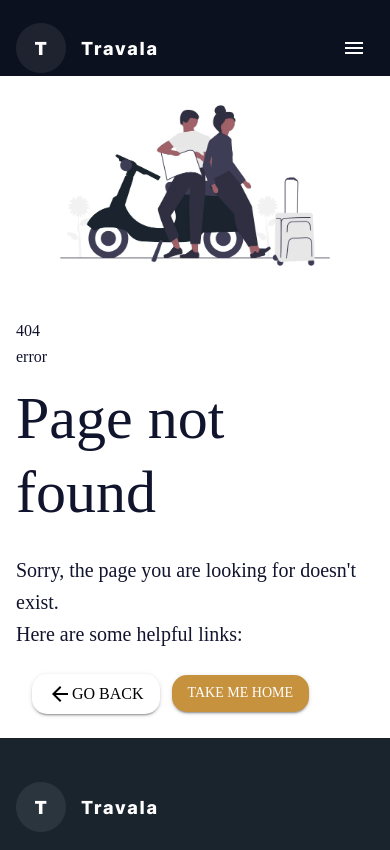
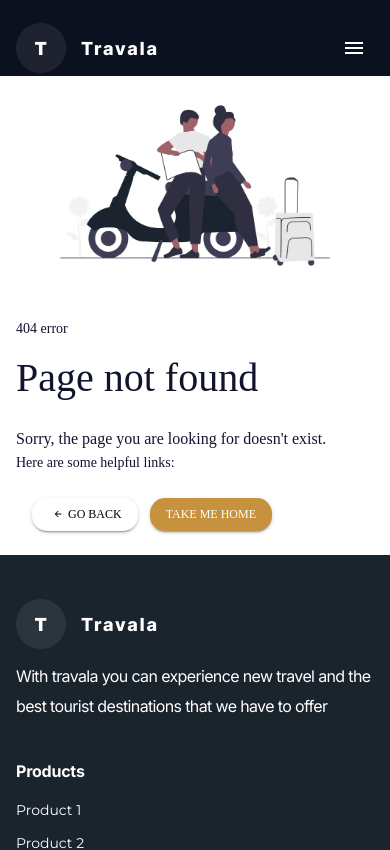
Before and after one commit to Software-Lifecycle-Consultants/slc-open-hms, a Next.js app: page /error-message in a window 390 px wide. Shown: the top 850 px of the page. Built offline with nearby package versions, Linux system fonts and the light colour scheme.

Commit message:
Make error msg page mobile responsive

```diff
--- a/app/error-message/page.tsx
+++ b/app/error-message/page.tsx
@@ -20,13 +20,7 @@ export default function ErrorMassage() {
             display: { xs: "block", sm: "block", md: "flex", lg: "flex" },
           }}
         >
-          <Grid
-            container
-            // direction="row"
-            // justifyContent="center"
-            alignItems="center"
-            spacing={2}
-          >
+          <Grid container alignItems="center" spacing={2}>
             {/* Left side of the banner image */}
             <Grid item xs={12} md={6}>
               <Image
@@ -57,8 +51,8 @@ export default function ErrorMassage() {
                 sx={{
                   textAlign: "Left",
                   fontWeight: "semi bold",
-                  fontSize: "16px",
-                  marginRight: "385px",
+                  fontSize: { xs: "14px", sm: "14px", md: "16px", lg: "16px" },
+
                   color: "#11142D",
                   alignItems: {
                     xs: "center",
@@ -78,7 +72,7 @@ export default function ErrorMassage() {
                   textAlign: "Left",
                   marginTop: "12px",
                   fontWeight: "semi bold",
-                  fontSize: "60px",
+                  fontSize: { xs: "40px", sm: "55px", md: "60px", lg: "60px" },
                   marginRight: "28px",
                   color: "#11142D",
                 }}
@@ -93,7 +87,7 @@ export default function ErrorMassage() {
                   textAlign: "Left",
                   marginTop: "24px",
                   fontWeight: "Regular",
-                  fontSize: "20px",
+                  fontSize: { xs: "16px", sm: "18px", md: "20px", lg: "20px" },
                   color: "#11142D",
                 }}
               >
@@ -106,7 +100,7 @@ export default function ErrorMassage() {
                 sx={{
                   textAlign: "Left",
                   fontWeight: "Regular",
-                  fontSize: "20px",
+                  fontSize: { xs: "14px", sm: "14px", md: "16px", lg: "16px" },
                   color: "#11142D",
                 }}
               >
@@ -115,9 +109,10 @@ export default function ErrorMassage() {
               {/* Render to Go Back and Take Me Home Section */}
               <Container
                 sx={{
-                  display: { xs: "block", sm: "flex", md: "flex", lg: "flex" },
-                  alignContent: "flex-end",
+                  display: "flex",
+                  alignItems: "space-between",
                   marginBottom: "24px",
+                  gap: "auto",
                 }}
               >
                 <a href="/">
@@ -127,7 +122,7 @@ export default function ErrorMassage() {
                     color="primary"
                     style={{
                       borderRadius: "15px",
-                      //padding: "12px 18px",
+
                       color: "#000000",
                     }}
                     sx={{
@@ -137,11 +132,22 @@ export default function ErrorMassage() {
                       },
                       textAlign: "center",
                       fontWeight: "Median",
-                      fontSize: "16px",
+                      fontSize: {
+                        xs: "12px",
+                        sm: "12px",
+                        md: "16px",
+                        lg: "16px",
+                      },
                       marginTop: "24px",
                     }}
                   >
-                    <ArrowBack style={{ color: "#000000" }} />
+                    <ArrowBack
+                      style={{
+                        color: "#000000",
+                        height: "10px",
+                        width: "20px",
+                      }}
+                    />
                     {pageDetails.backArroSection1}
                   </Button>
                 </a>
@@ -152,7 +158,6 @@ export default function ErrorMassage() {
                     color="primary"
                     style={{
                       borderRadius: "15px",
-                      //padding: "12px 18px",
                     }}
                     sx={{
                       backgroundColor: "#C7923E",
@@ -162,8 +167,8 @@ export default function ErrorMassage() {
                       textAlign: "center",
                       fontWeight: "Medium",
                       fontSize: {
-                        xs: "14px",
-                        sm: "16px",
+                        xs: "12px",
+                        sm: "12px",
                         md: "16px",
                         lg: "16px",
                       },
```
